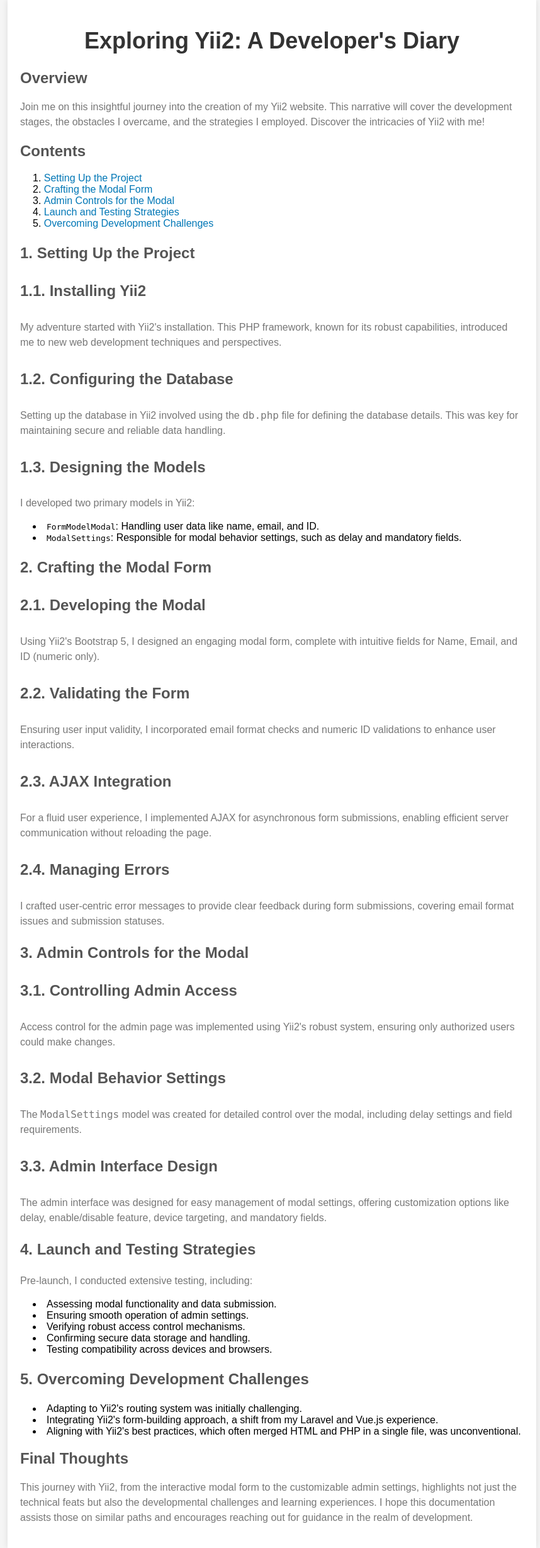
After one commit to shermanroman/gems-home-app, a Yii app: template views/site/documentation.php in a window 1280 px wide. The commit adds this page. Shown: the whole page at 63% size, without its empty margins (208-1066 px from the left). Run offline with PHP 8.4 and a stand-in for Yii, Linux system fonts and the light colour scheme; the template is opened without the code that fills it, so the values that code supplies are empty; some libraries are stand-ins or nearby versions.

Commit message:
stable modal with settings

```diff
--- a/models/ModalSettings.php
+++ b/models/ModalSettings.php
@@ -8,6 +8,7 @@ use Yii;
  * This is the model class for table "modal_settings".
  *
  * @property int $id
+ * @property int|null $delay
  * @property int|null $isModalEnabledMaster
  * @property int|null $isModalEnabledOnMobileIOS
  * @property int|null $isModalEnabledOnMobileAndroid
@@ -29,7 +30,7 @@ class ModalSettings extends \yii\db\ActiveRecord
     public function rules()
     {
         return [
-            [['isModalEnabledMaster', 'isModalEnabledOnMobileIOS', 'isModalEnabledOnMobileAndroid', 'isModalEnabledOnDesktop'], 'integer'],
+            [['delay', 'isModalEnabledMaster', 'isModalEnabledOnMobileIOS', 'isModalEnabledOnMobileAndroid', 'isModalEnabledOnDesktop'], 'integer'],
         ];
     }
 
@@ -40,6 +41,7 @@ class ModalSettings extends \yii\db\ActiveRecord
     {
         return [
             'id' => 'ID',
+            'delay' => 'Delay (in milliseconds)',
             'isModalEnabledMaster' => 'Is Modal Enabled Master',
             'isModalEnabledOnMobileIOS' => 'Is Modal Enabled On Mobile Ios',
             'isModalEnabledOnMobileAndroid' => 'Is Modal Enabled On Mobile Android',
--- /dev/null
+++ b/views/site/documentation.php
@@ -0,0 +1,179 @@
+<!DOCTYPE html>
+<html lang="en">
+<head>
+    <meta charset="UTF-8">
+    <meta name="viewport" content="width=device-width, initial-scale=1.0">
+    <title>Exploring Yii2: A Developer's Diary</title>
+    <style>
+        body {
+            font-family: Arial, sans-serif;
+            background-color: #f5f5f5;
+            margin: 0;
+            padding: 0;
+        }
+
+        .website-content {
+            max-width: 800px;
+            margin: 0 auto;
+            padding: 20px;
+            background-color: #fff;
+            box-shadow: 0 0 10px rgba(0, 0, 0, 0.1);
+        }
+
+        h1 {
+            font-size: 36px;
+            color: #333;
+            text-align: center;
+        }
+
+        h2, h3, h4 {
+            font-size: 24px;
+            color: #555;
+        }
+
+        section {
+            margin-bottom: 20px;
+        }
+
+        p {
+            font-size: 16px;
+            color: #777;
+            line-height: 1.5;
+        }
+
+        ol {
+            list-style: decimal inside;
+            padding-left: 20px;
+        }
+
+        ul {
+            list-style: disc inside;
+            padding-left: 20px;
+        }
+
+        a {
+            text-decoration: none;
+            color: #0077b6;
+        }
+
+        a:hover {
+            text-decoration: underline;
+        }
+    </style>
+</head>
+<body>
+<div class="website-content">
+    <h1>Exploring Yii2: A Developer's Diary</h1>
+
+    <section class="intro">
+        <h2>Overview</h2>
+        <p>Join me on this insightful journey into the creation of my Yii2 website. This narrative will cover the development stages, the obstacles I overcame, and the strategies I employed. Discover the intricacies of Yii2 with me!</p>
+    </section>
+
+    <section class="contents">
+        <h2>Contents</h2>
+        <ol>
+            <li><a href="#setup">Setting Up the Project</a></li>
+            <li><a href="#modal-implementation">Crafting the Modal Form</a></li>
+            <li><a href="#admin-controls">Admin Controls for the Modal</a></li>
+            <li><a href="#launch-testing">Launch and Testing Strategies</a></li>
+            <li><a href="#dev-challenges">Overcoming Development Challenges</a></li>
+        </ol>
+    </section>
+
+    <section id="setup">
+        <h3>1. Setting Up the Project</h3>
+
+        <div class="yii-installation">
+            <h4>1.1. Installing Yii2</h4>
+            <p>My adventure started with Yii2's installation. This PHP framework, known for its robust capabilities, introduced me to new web development techniques and perspectives.</p>
+        </div>
+
+        <div class="database-config">
+            <h4>1.2. Configuring the Database</h4>
+            <p>Setting up the database in Yii2 involved using the <code>db.php</code> file for defining the database details. This was key for maintaining secure and reliable data handling.</p>
+        </div>
+
+        <div class="model-design">
+            <h4>1.3. Designing the Models</h4>
+            <p>I developed two primary models in Yii2:</p>
+            <ul>
+                <li><code>FormModelModal</code>: Handling user data like name, email, and ID.</li>
+                <li><code>ModalSettings</code>: Responsible for modal behavior settings, such as delay and mandatory fields.</li>
+            </ul>
+        </div>
+    </section>
+
+    <section id="modal-implementation">
+        <h3>2. Crafting the Modal Form</h3>
+
+        <div class="modal-features">
+            <h4>2.1. Developing the Modal</h4>
+            <p>Using Yii2's Bootstrap 5, I designed an engaging modal form, complete with intuitive fields for Name, Email, and ID (numeric only).</p>
+        </div>
+
+        <div class="form-validations">
+            <h4>2.2. Validating the Form</h4>
+            <p>Ensuring user input validity, I incorporated email format checks and numeric ID validations to enhance user interactions.</p>
+        </div>
+
+        <div class="ajax-submission">
+            <h4>2.3. AJAX Integration</h4>
+            <p>For a fluid user experience, I implemented AJAX for asynchronous form submissions, enabling efficient server communication without reloading the page.</p>
+        </div>
+
+        <div class="error-management">
+            <h4>2.4. Managing Errors</h4>
+            <p>I crafted user-centric error messages to provide clear feedback during form submissions, covering email format issues and submission statuses.</p>
+        </div>
+    </section>
+
+    <section id="admin-controls">
+        <h3>3. Admin Controls for the Modal</h3>
+
+        <div class="access-control">
+            <h4>3.1. Controlling Admin Access</h4>
+            <p>Access control for the admin page was implemented using Yii2's robust system, ensuring only authorized users could make changes.</p>
+        </div>
+
+        <div class="modal-behavior">
+            <h4>3.2. Modal Behavior Settings</h4>
+            <p>The <code>ModalSettings</code> model was created for detailed control over the modal, including delay settings and field requirements.</p>
+        </div>
+
+        <div class="admin-ui">
+            <h4>3.3. Admin Interface Design</h4>
+            <p>The admin interface was designed for easy management of modal settings, offering customization options like delay, enable/disable feature, device targeting, and mandatory fields.</p>
+        </div>
+    </section>
+
+    <section id="launch-testing">
+        <h3>4. Launch and Testing Strategies</h3>
+
+        <div class="pre-launch-checks">
+            <p>Pre-launch, I conducted extensive testing, including:</p>
+            <ul>
+                <li>Assessing modal functionality and data submission.</li>
+                <li>Ensuring smooth operation of admin settings.</li>
+                <li>Verifying robust access control mechanisms.</li>
+                <li>Confirming secure data storage and handling.</li>
+                <li>Testing compatibility across devices and browsers.</li>
+            </ul>
+        </div>
+    </section>
+
+    <section id="dev-challenges">
+        <h3>5. Overcoming Development Challenges</h3>
+
+        <ul>
+            <li>Adapting to Yii2's routing system was initially challenging.</li>
+            <li>Integrating Yii2's form-building approach, a shift from my Laravel and Vue.js experience.</li>
+            <li>Aligning with Yii2's best practices, which often merged HTML and PHP in a single file, was unconventional.</li>
+        </ul>
+    </section>
+
+    <h2>Final Thoughts</h2>
+    <p>This journey with Yii2, from the interactive modal form to the customizable admin settings, highlights not just the technical feats but also the developmental challenges and learning experiences. I hope this documentation assists those on similar paths and encourages reaching out for guidance in the realm of development.</p>
+</div>
+</body>
+</html>
--- a/views/site/index.php
+++ b/views/site/index.php
@@ -18,10 +18,7 @@ $model = new FormModelModal();
         <p class="lead">You have successfully created your Yii-powered application.</p>
         <p><a class="btn btn-lg btn-success" href="https://www.yiiframework.com">Get started with Yii</a></p>
 
-
-
-
         <!-- Include the Modal View -->
-        <?= $this->render('FormModal', ['model' => $model]) ?>
+        <?= $this->render('formModal', ['model' => $model]) ?>
     </div>
 </div>
--- a/views/site/login.php
+++ b/views/site/login.php
@@ -45,11 +45,6 @@ $this->params['breadcrumbs'][] = $this->title;
 
             <?php ActiveForm::end(); ?>
 
-            <div style="color:#999;">
-                You may login with <strong>admin/admin</strong> or <strong>demo/demo</strong>.<br>
-                To modify the username/password, please check out the code <code>app\models\User::$users</code>.
-            </div>
-
         </div>
     </div>
 </div>
--- a/web/index.php
+++ b/web/index.php
@@ -1,8 +1,8 @@
 <?php
 
 // comment out the following two lines when deployed to production
-defined('YII_DEBUG') or define('YII_DEBUG', true);
-defined('YII_ENV') or define('YII_ENV', 'dev');
+//defined('YII_DEBUG') or define('YII_DEBUG', true);
+//defined('YII_ENV') or define('YII_ENV', 'dev');
 
 require __DIR__ . '/../vendor/autoload.php';
 require __DIR__ . '/../vendor/yiisoft/yii2/Yii.php';
```
Also changed, not shown: config/web.php (+0 -9 lines), controllers/SiteController.php (+36 -0 lines), migrations/m240101_201845_create_modal_settings_table.php (+9 -0 lines), views/layouts/main.php (+32 -13 lines), views/site/admin.php (added, +32 -0 lines), views/site/adminAccessDenied.php (added, +19 -0 lines), views/site/formModal.php (renamed from views/site/FormModal.php, +6 -5 lines).
